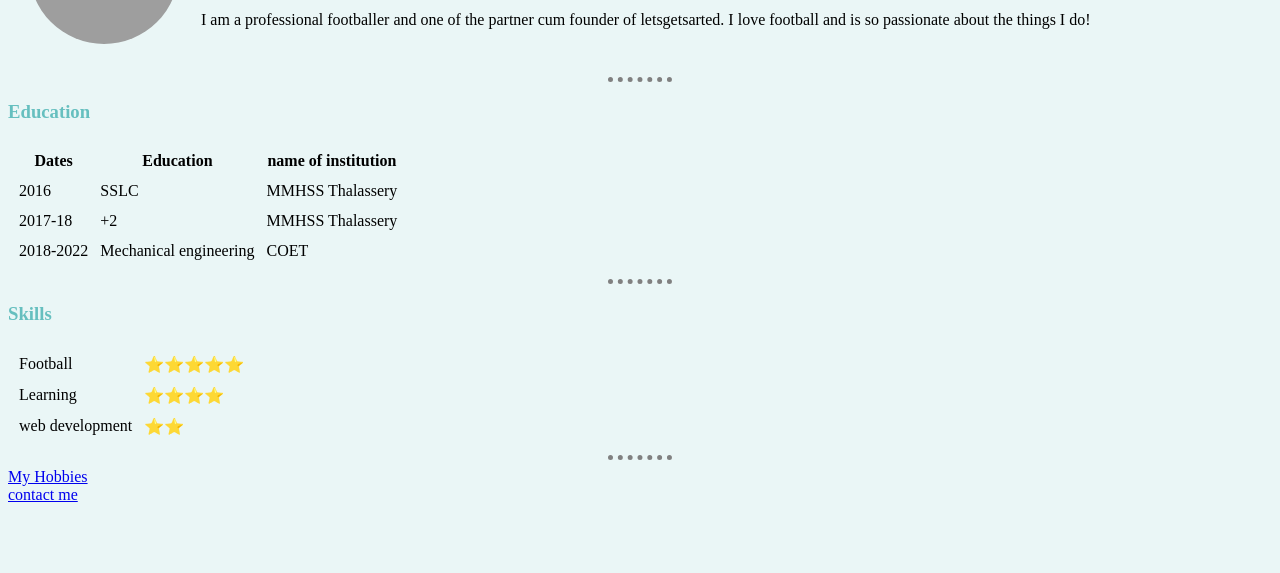
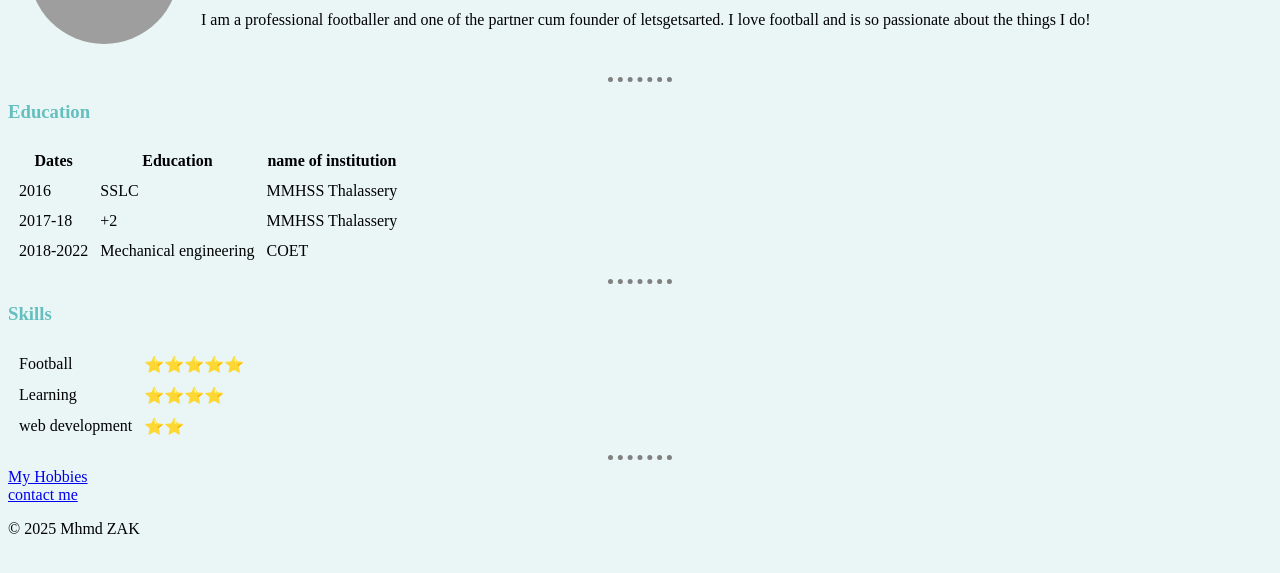
Before and after one commit to MhmdZAK/CV, a plain HTML site: page index.html in a window 1280 px wide. Shown: the part 135-708 px from the top of the page. Drawn offline with Linux system fonts and the light colour scheme; grey boxes are pictures that could not be loaded.

Commit message:
Update index.html

```diff
--- a/index.html
+++ b/index.html
@@ -66,6 +66,9 @@
   <a href="Hobbies.html">My Hobbies</a>
   <br>
   <a href="contact-me.html">contact me</a>
+  <footer>
+    <P>© 2025 Mhmd ZAK</P>
+  </footer>
   <!--<a Download href="https://web.stanford.edu/group/csp/cs21/htmlcheatsheet.pdf">Download cheatsheet</a>-->
 </body>
 
```
